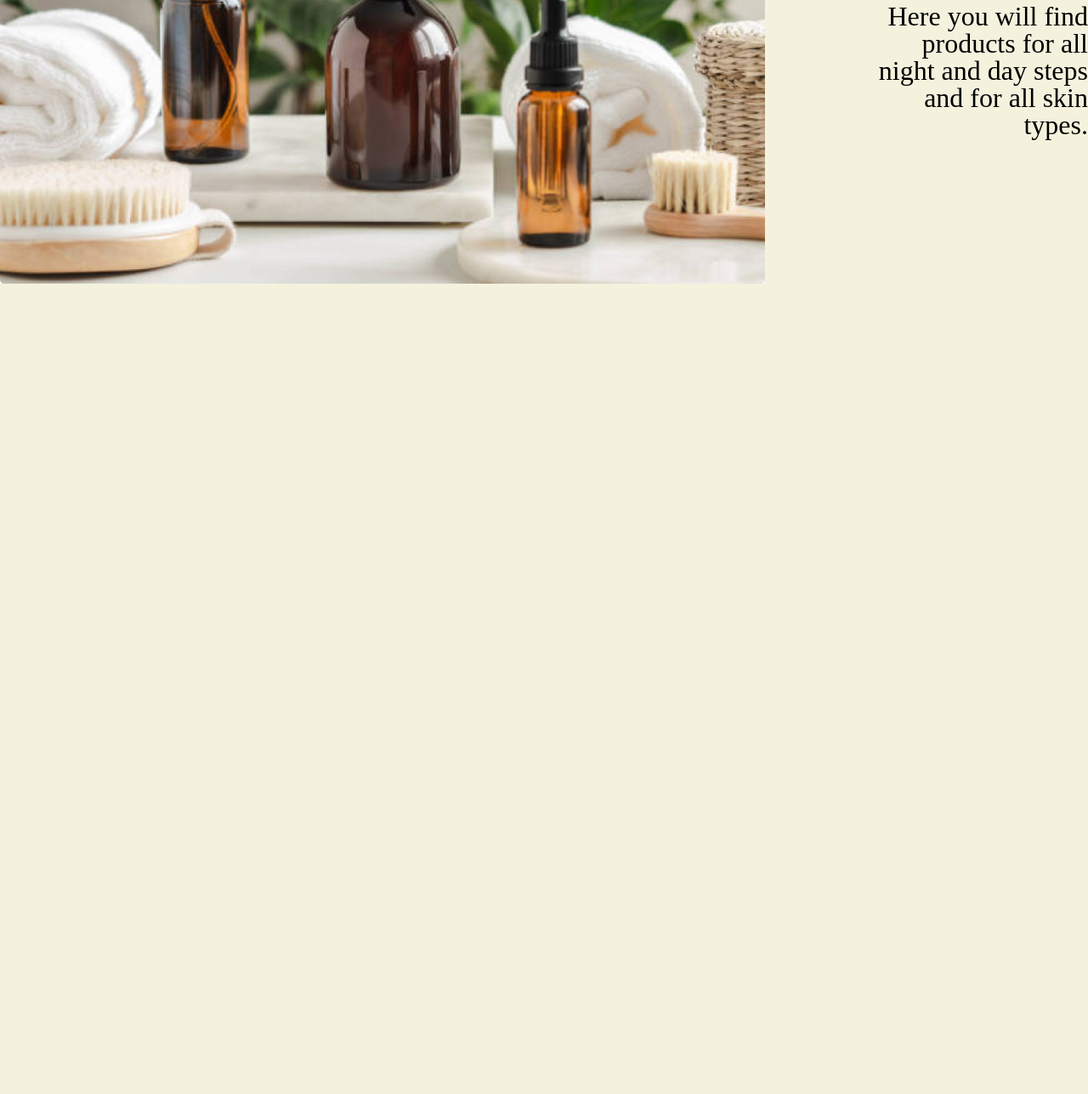
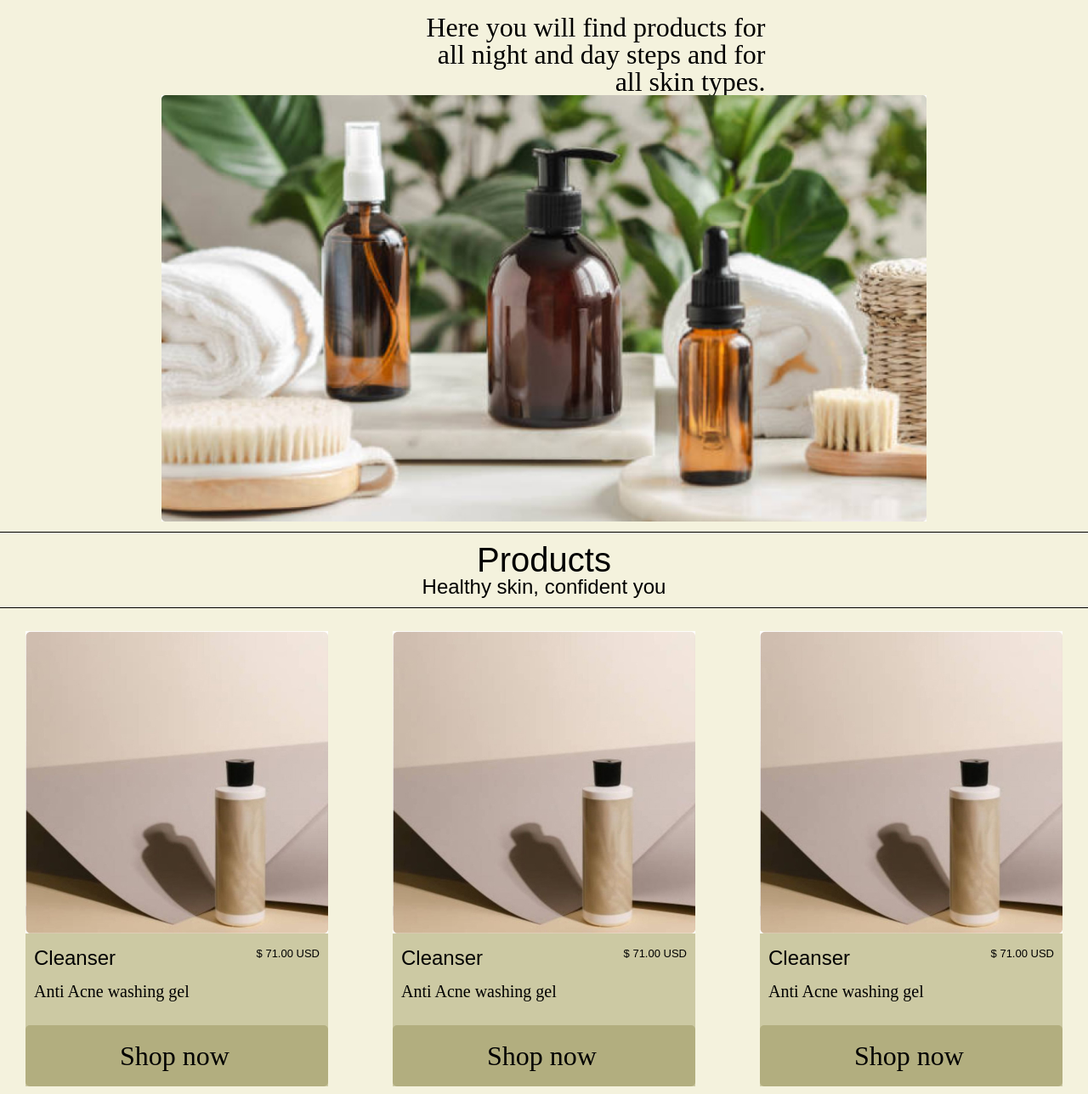
Before and after one commit to Alekosh/landing_2, a plain HTML site: page index.html in a window 1280 px wide. Shown: the part 2232-3520 px from the top of the page at 85% size. Before the commit the page ends 2566 px from the top, so only its background shows below. Drawn offline with Linux system fonts and the light colour scheme; a web font is replaced by a local one.

Commit message:
added products

```diff
--- a/index.html
+++ b/index.html
@@ -68,9 +68,90 @@
       <img src="./img/content_1.jpg" alt="">
     </section>
     <span class="line"></span>
-    <section class="content_0">
+    <section class="content_1">
       <h3>Here you will find products for all night and day steps and for all skin types.</h3>
       <img src="./img/content_2.jpg" alt="">
+    </section>
+
+    <section class="product">
+
+      <span class="line"></span>
+      <div class="product__titles">
+        <h2>Products</h2>
+        <p>Healthy skin, confident you</p>
+      </div>
+      <span class="line"></span>
+
+
+      <div class="container">
+        <div class="product__list">
+
+          <div class="product__item">
+            <img src="./img/product_0.jpg" alt="product">
+
+            <div class="product__title">
+              <p>Cleanser</p>
+              <span>$ 71.00 USD</span>
+            </div>
+
+            <div class="product__desc">
+              <p>Anti Acne washing gel</p>
+            </div>
+
+            <a href="#" class="btn">Shop now</a>
+
+          </div>
+
+          <div class="product__item">
+            <img src="./img/product_0.jpg" alt="product">
+
+            <div class="product__title">
+              <p>Cleanser</p>
+              <span>$ 71.00 USD</span>
+            </div>
+
+            <div class="product__desc">
+              <p>Anti Acne washing gel</p>
+            </div>
+
+            <a href="#" class="btn">Shop now</a>
+
+          </div>
+
+          <div class="product__item">
+            <img src="./img/product_0.jpg" alt="product">
+
+            <div class="product__title">
+              <p>Cleanser</p>
+              <span>$ 71.00 USD</span>
+            </div>
+
+            <div class="product__desc">
+              <p>Anti Acne washing gel</p>
+            </div>
+
+            <a href="#" class="btn">Shop now</a>
+
+          </div>
+
+          <div class="product__item">
+            <img src="./img/product_0.jpg" alt="product">
+
+            <div class="product__title">
+              <p>Cleanser</p>
+              <span>$ 71.00 USD</span>
+            </div>
+
+            <div class="product__desc">
+              <p>Anti Acne washing gel</p>
+            </div>
+
+            <a href="#" class="btn">Shop now</a>
+
+          </div>
+        </div>
+      </div>
+
     </section>
 
   </div>
--- a/scss/components/_index.scss
+++ b/scss/components/_index.scss
@@ -1,3 +1,4 @@
 @import "./../common/_index.scss";
 @import "./../components/header/_index.scss";
 @import "./../components/content_0/_index.scss";
+@import "./../components/product/_index.scss";
--- a/scss/components/content_0/_content_0-media.scss
+++ b/scss/components/content_0/_content_0-media.scss
@@ -1,3 +1,12 @@
-@media (max-width: 1400px) {
-
+@media (max-width: 1802px) {
+  .content_0{
+    flex-direction: column;
+    h3 {
+      margin-bottom: 50px;
+    }
+  }
+  .content_1{
+    flex-direction: column;
+    margin-top: 50px;
+  }
 }
--- a/scss/components/content_0/_content_0.scss
+++ b/scss/components/content_0/_content_0.scss
@@ -14,14 +14,27 @@
     width: 407px;
     margin-right: 114px;
   }
+
 }
-.content_0:last-child{
+.content_1{
   display: flex;
   flex-direction: row-reverse;
+
+  justify-content: flex-end;
+  align-items: center;
+  img {
+    max-width: 900px;
+    max-height: 528px;
+  }
 
   h3{
     margin-left: 114px;
     margin-right: 0;
 
+    font-family: $font-Slabo;
+    font-size: 32px;
+    text-align: right;
+
+    width: 407px;
   }
 }
--- a/scss/components/header/_header.scss
+++ b/scss/components/header/_header.scss
@@ -59,6 +59,7 @@
   border-radius: 5px;
   padding: 17px 27px 16px 22px;
   display: block;
+  text-align: center;
 }
 .secont__btn{
   font-size: $fz-slabo;
--- /dev/null
+++ b/scss/components/product/_index.scss
@@ -0,0 +1,2 @@
+@import "./_product.scss";
+@import "./_product-media.scss";
--- /dev/null
+++ b/scss/components/product/_product.scss
@@ -0,0 +1,42 @@
+.product__list {
+  display: flex;
+  justify-content: space-between;
+  align-items: center;
+  flex-wrap: wrap;
+}
+.product__item {
+  background: #CCC9A3;
+  margin: 15px 15px;
+
+  p:first-child{
+    font-weight: 500;
+    font-size: 24px;
+  }
+  p:last-child{
+    font-family: $font-Slabo;
+    font-size: $fz-slabo;
+    margin: 17px 0 30px 0;
+  }
+}
+.product__title{
+  display: flex;
+  justify-content: space-between;
+  margin-top: 17px;
+
+  span {
+    font-size: 13px;
+  }
+}
+.product__title, .product__desc {
+  padding: 0 10px;
+}
+
+.product__titles {
+  text-align: center;
+  h2 {
+    font-size: $fz-regular;
+  }
+  P {
+    font-size: 24px;
+  }
+}
```
Also changed, not shown: css/style.css, scss/components/product/_product-media.scss (added).
